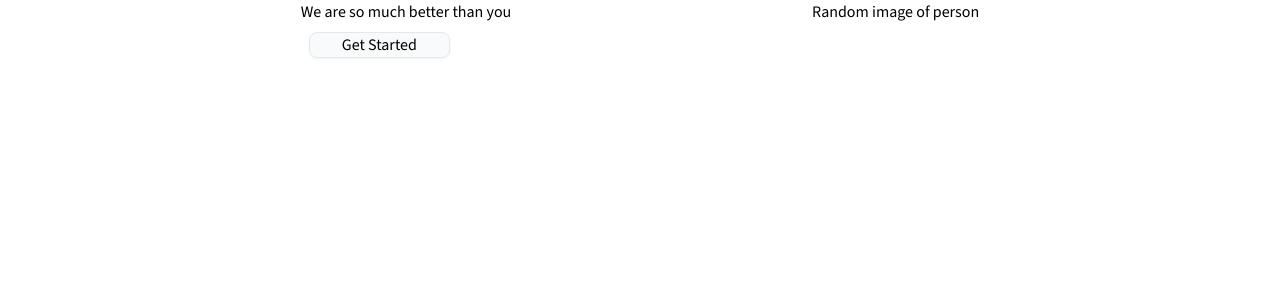
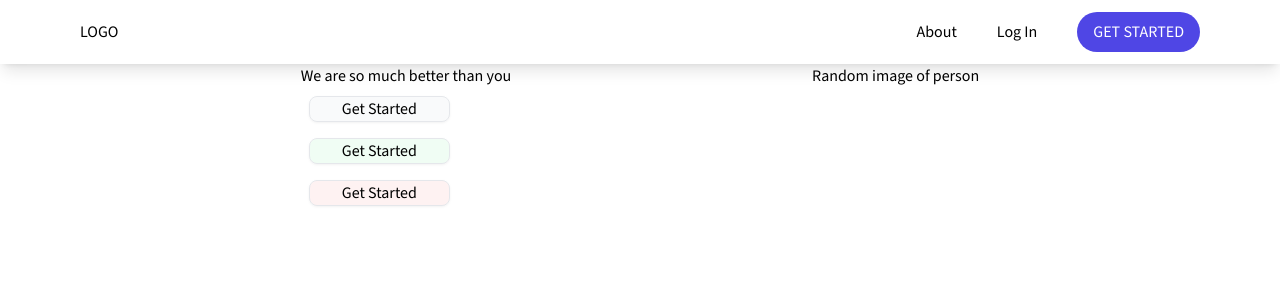
Before and after one commit to aligabr03/clarity, an Angular app in the folder client/: page / in a window 1280 px wide. Shown: the top 300 px of the page. Built offline with nearby package versions, Linux system fonts and the light colour scheme.

Commit message:
feat(navbar): Basic navbar init

```diff
--- /dev/null
+++ b/client/src/app/components/navbar/navbar.component.html
@@ -0,0 +1,12 @@
+<div class="flex flex-row justify-between px-20 py-5 shadow-lg">
+  <a>LOGO</a>
+  <div class="flex flex-row justify-between space-x-10">
+    <a routerLink="/about">About</a>
+    <a routerLink="/about">Log In</a>
+    <button
+      class="-my-2 rounded-full bg-indigo-600 px-4 py-2 text-white transition-transform hover:scale-110 hover:bg-indigo-500"
+    >
+      GET STARTED
+    </button>
+  </div>
+</div>
--- a/client/src/app/pages/home-page/home-page.component.html
+++ b/client/src/app/pages/home-page/home-page.component.html
@@ -1,7 +1,10 @@
+<app-navbar></app-navbar>
 <div class="flex flex-row justify-evenly">
   <div class="flex flex-col">
     <h1>We are so much better than you</h1>
-    <app-basic-button text="Get Started"></app-basic-button>
+    <app-basic-button text="Get Started" variant="standard"></app-basic-button>
+    <app-basic-button text="Get Started" variant="confirm"></app-basic-button>
+    <app-basic-button text="Get Started" variant="danger"></app-basic-button>
   </div>
   <div>
     <p>Random image of person</p>
```
Also changed, not shown: client/src/app/components/navbar/navbar.component.ts (added, +9 -0 lines), client/src/app/pages/home-page/home-page.component.ts (+6 -7 lines), client/src/app/components/navbar/navbar.component.css (added), 1 other file (tests, documents, lock files or other folders).
